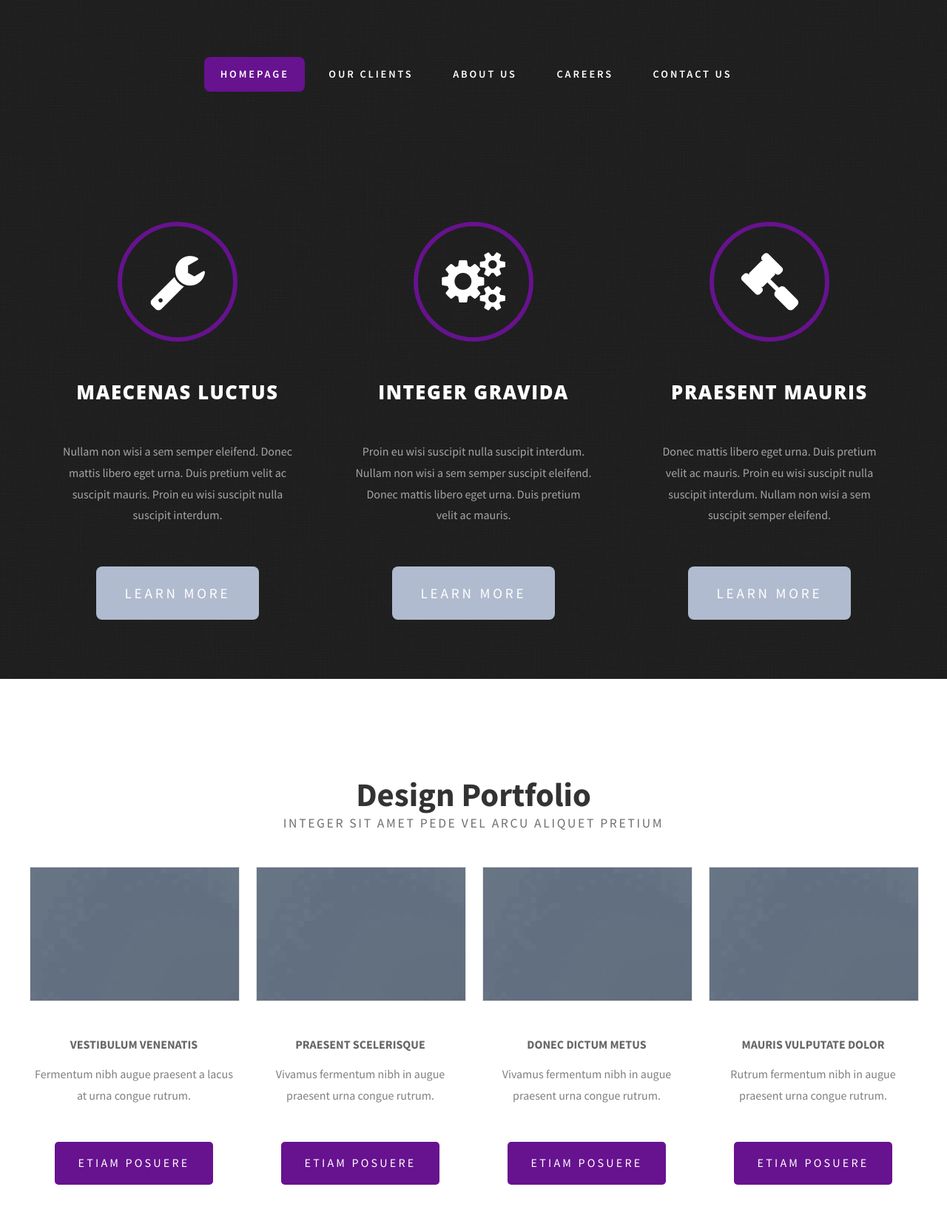
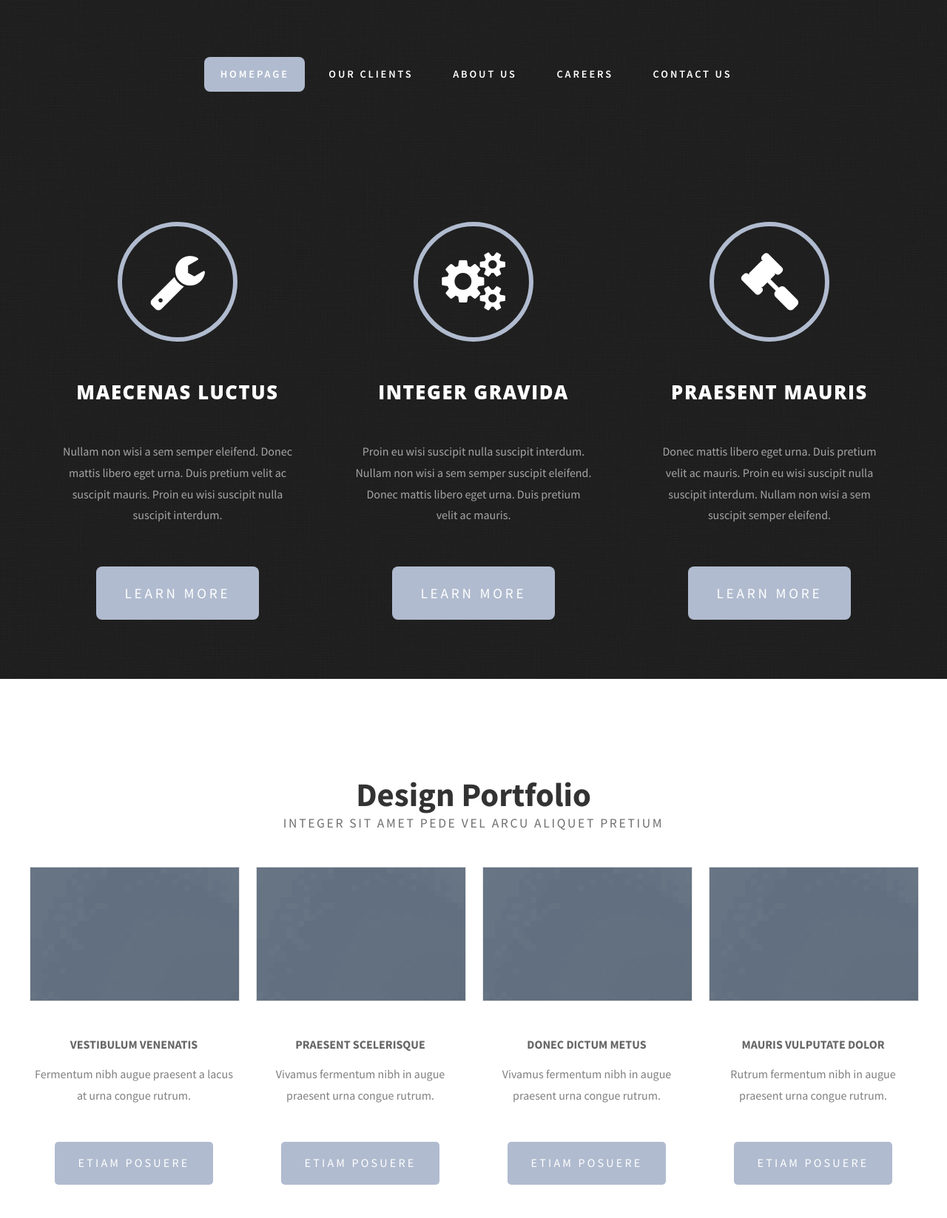
Before and after one commit to Justin-Nilsen/Justin-Nilsen.github.io, a plain HTML site: page index.html in a window 1280 px wide. Shown: the part 253-1900 px from the top of the page at 74% size. Drawn offline with Linux system fonts and the light colour scheme.

Commit message:
more less purple

```diff
--- a/default.css
+++ b/default.css
@@ -288,7 +288,7 @@
 	.button-small
 	{
 		padding: 0.9em 2em;
-		background: #67128F;
+		background: #b0bbcf;
 		border-radius: 5px;
 		line-height: 1.8em;
 		font-size: 1em;
@@ -406,7 +406,7 @@
 
 	#menu .current_page_item a
 	{
-		background: #67128F;
+		background: #b0bbcf;
 		border-radius: 8px;
 		color: #FFF;
 	}
@@ -426,12 +426,14 @@
 
 	#wrapper1
 	{
-		background: #242424;
+		/*background: #242424;*/
+		background: #b0bbcf;
 	}
 
 	#wrapper2
 	{
-		background: #EDEDED;
+		/*background: #EDEDED;*/
+		background: #b0bbcf
 	}
 
 	#wrapper3
@@ -649,7 +651,7 @@
 		width: 150px;
 		height: 150px;
 		border-radius: 100px;
-		border: 6px solid #67128F;
+		border: 6px solid #b0bbcf;
 		text-align: center;
 		color: #FFF;
 
```
